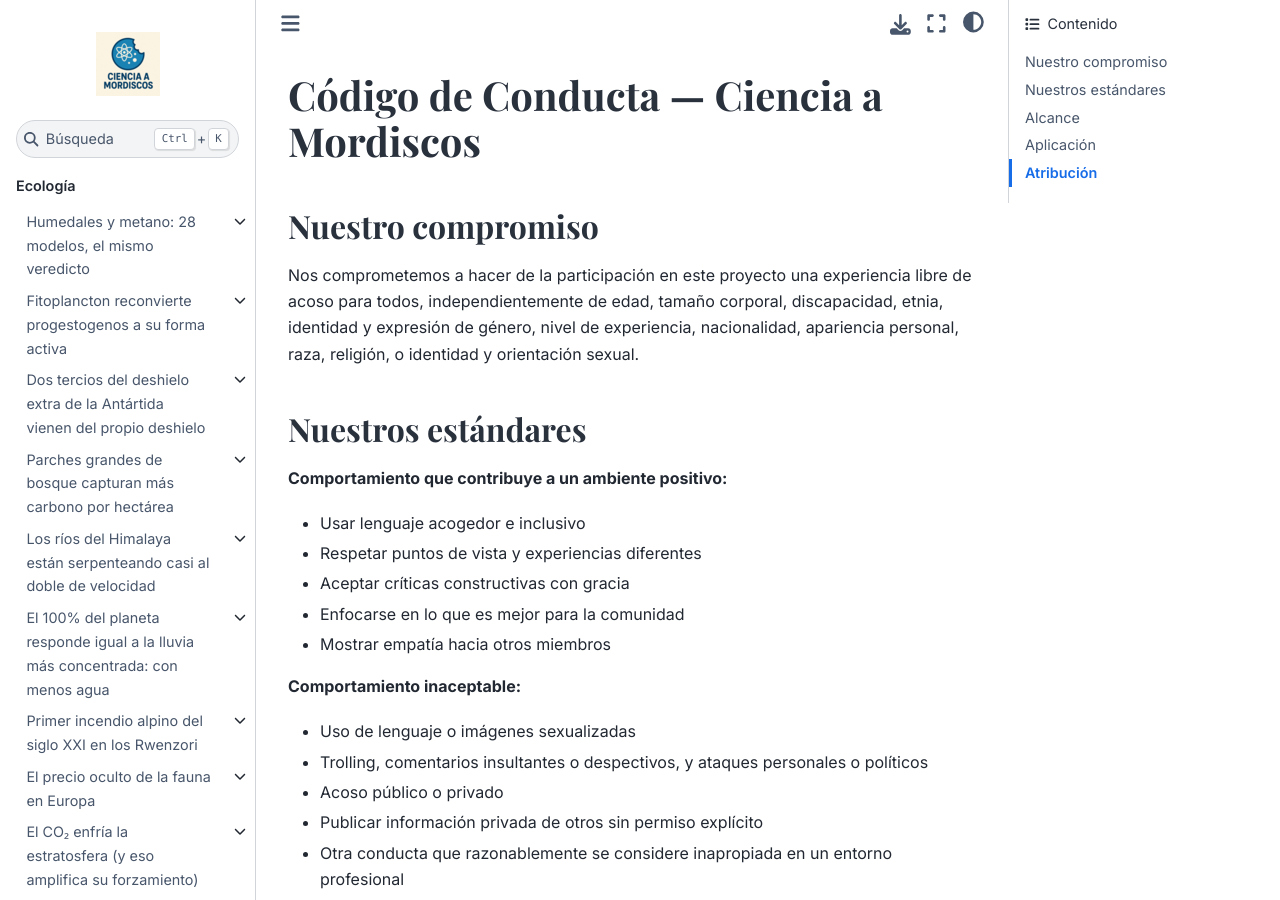
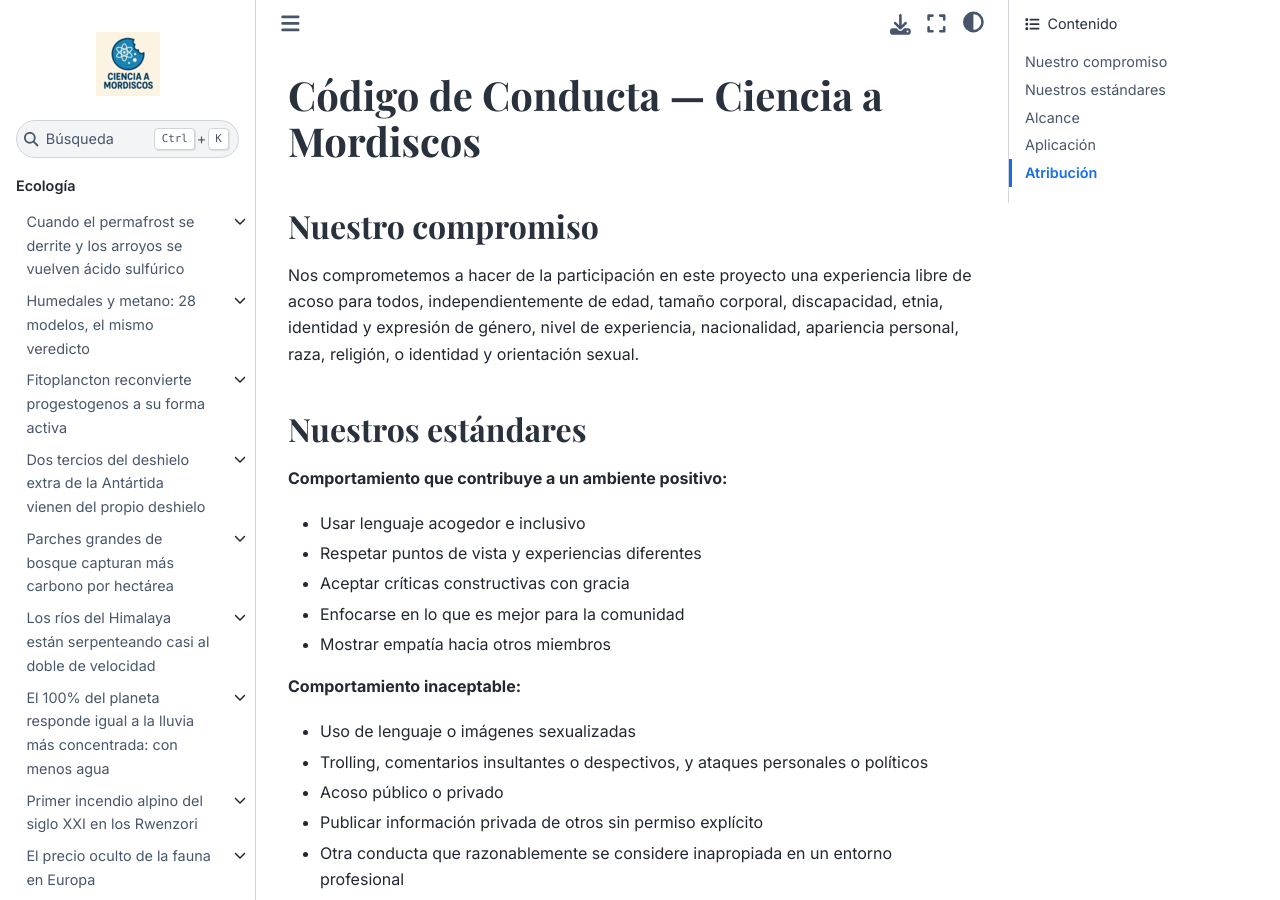
Before and after one commit to Ciencia-a-Mordiscos/lab, a Jupyter Book: the page built from CODE_OF_CONDUCT.md, in a window 1280 px wide and 900 px high. Built offline with Jupyter Book 1.0.4 settings and Sphinx 7.4.7 and the Sphinx Book theme 1.1.4, drawn with Linux system fonts in a browser that asks for light colours; pages that are not in the unit, such as notebooks, are missing from menus.

Commit message:
lab(ecologia): permafrost se derrite y arroyos se vuelven ácido sulfúrico
Science · 4 gráficas · datos de Skierszkan et al. 2026 (preprint EarthArXiv OA).

Co-Authored-By: Claude Opus 4.7 (1M context) <noreply@anthropic.com>

```diff
--- a/_toc.yml
+++ b/_toc.yml
@@ -3,6 +3,11 @@ root: intro
 parts:
 - caption: Ecología
   chapters:
+  - file: papers/2026-05-21-acidificacion-arroyos-permafrost/README
+    title: "Cuando el permafrost se derrite y los arroyos se vuelven ácido sulfúrico"
+    sections:
+    - file: papers/2026-05-21-acidificacion-arroyos-permafrost/notebook
+      title: Notebook
   - file: papers/2026-05-20-metano-humedales-clima/README
     title: "Humedales y metano: 28 modelos, el mismo veredicto"
     sections:
```
Also changed, not shown: README.md (+1 -0 lines), intro.md (+8 -0 lines), papers/2026-05-21-acidificacion-arroyos-permafrost/README.md (added, +36 -0 lines), 14 other files.
